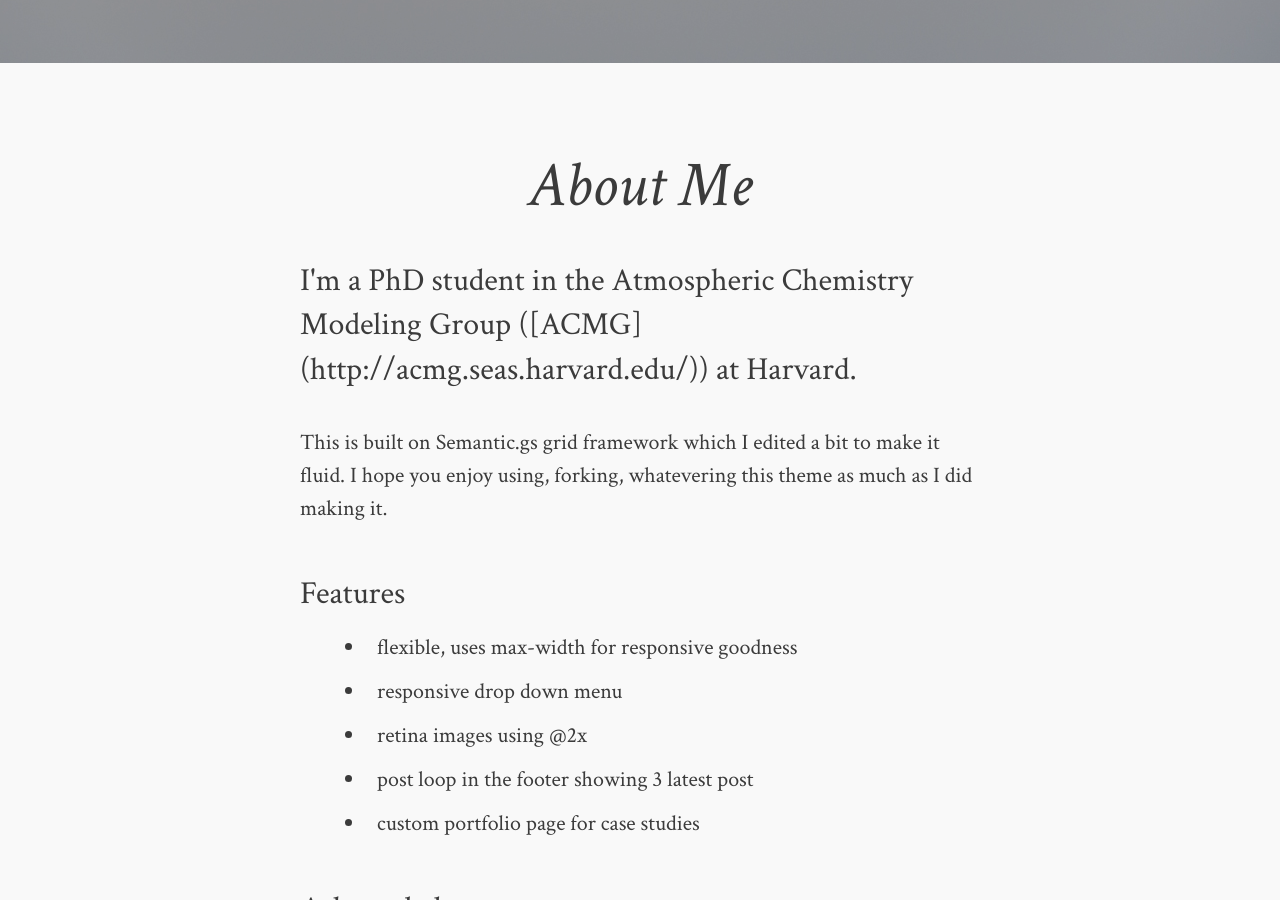
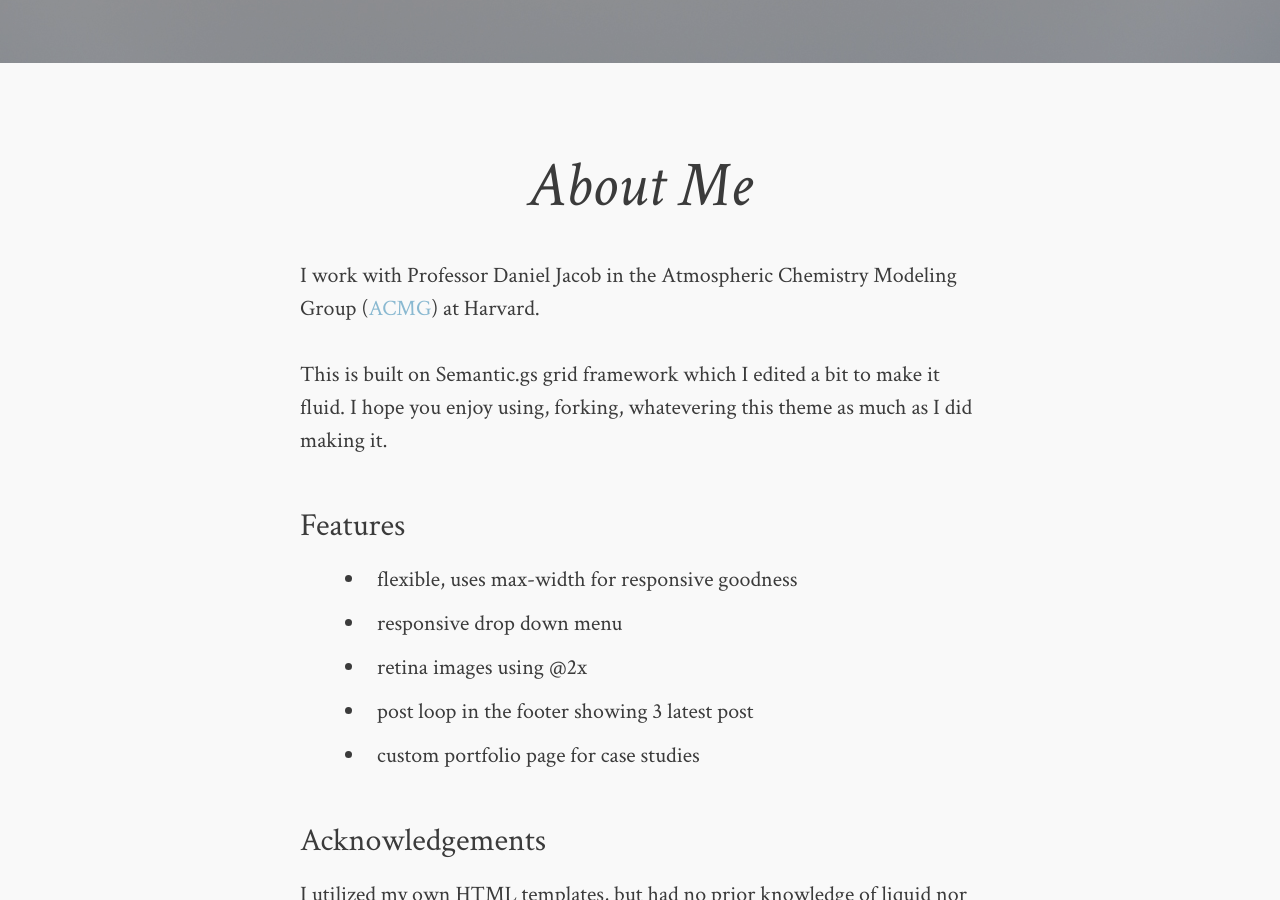
Before and after one commit to djvaron/djvaron.github.io, a Jekyll site: the page built from about.md, in a window 1280 px wide and 900 px high, scrolled down 487 px. Built offline with Jekyll 4.4.1, drawn with Linux system fonts in a browser that asks for light colours; comment, search, counter and statistics services are not loaded.

Commit message:
Update about.md

```diff
--- a/about.md
+++ b/about.md
@@ -2,11 +2,13 @@
 layout: post
 permalink: /about/index.html
 title: About Me
-description: I'm a PhD student in the Atmospheric Chemistry Modeling Group ([ACMG](http://acmg.seas.harvard.edu/)) at Harvard.
+<!-- description: I'm a PhD student in the Atmospheric Chemistry Modeling Group ([ACMG](http://acmg.seas.harvard.edu/)) at Harvard. -->
 tags: [about]
 image:
   feature: soft-trees.jpg
 ---
+
+I work with Professor Daniel Jacob in the Atmospheric Chemistry Modeling Group ([ACMG](http://acmg.seas.harvard.edu/)) at Harvard.
 
 This is built on Semantic.gs grid framework which I edited a bit to make it fluid. I hope you enjoy using, forking, whatevering this theme as much as I did making it.
 
```
